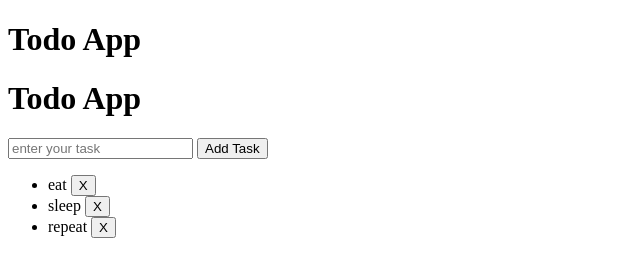
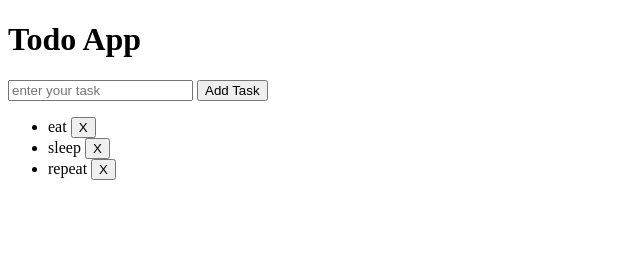
Before and after one commit to tejdesai1256/javascript-projects, a plain HTML site: page todo app/todo.html in a window 1280 px wide. Shown: the whole page, without its empty margins (0-640 px from the left). Drawn offline with Linux system fonts and the light colour scheme.

Commit message:
remove heading

```diff
--- a/todo app/todo.html
+++ b/todo app/todo.html
@@ -8,7 +8,7 @@
 </head>
 <body>
 <h1>Todo App</h1>
-<h1>Todo App</h1>
+
 <input placeholder="enter your task"/>
 <button>Add Task</button>
 <ul>
```
